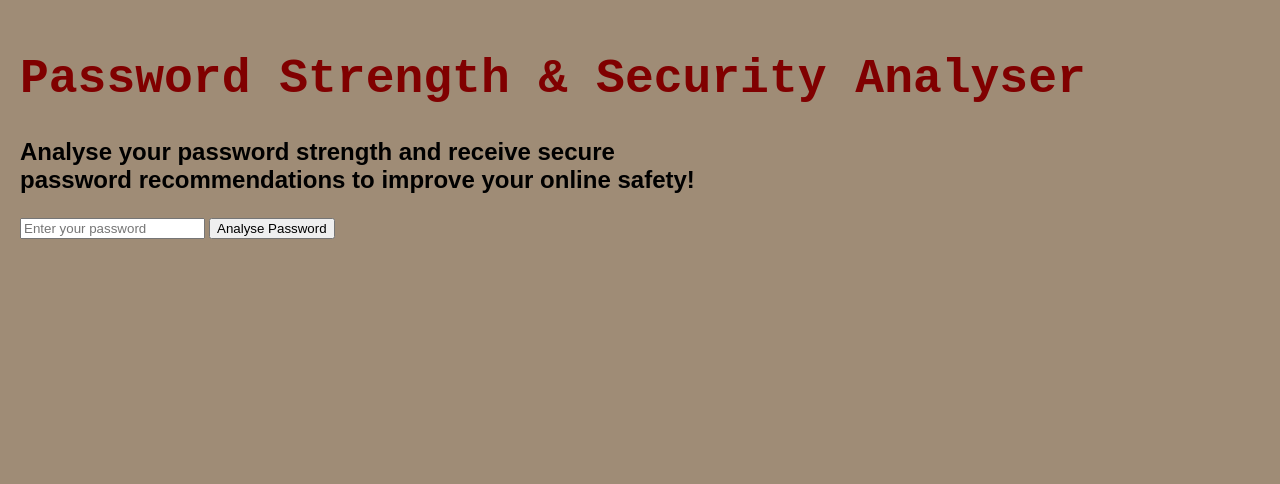
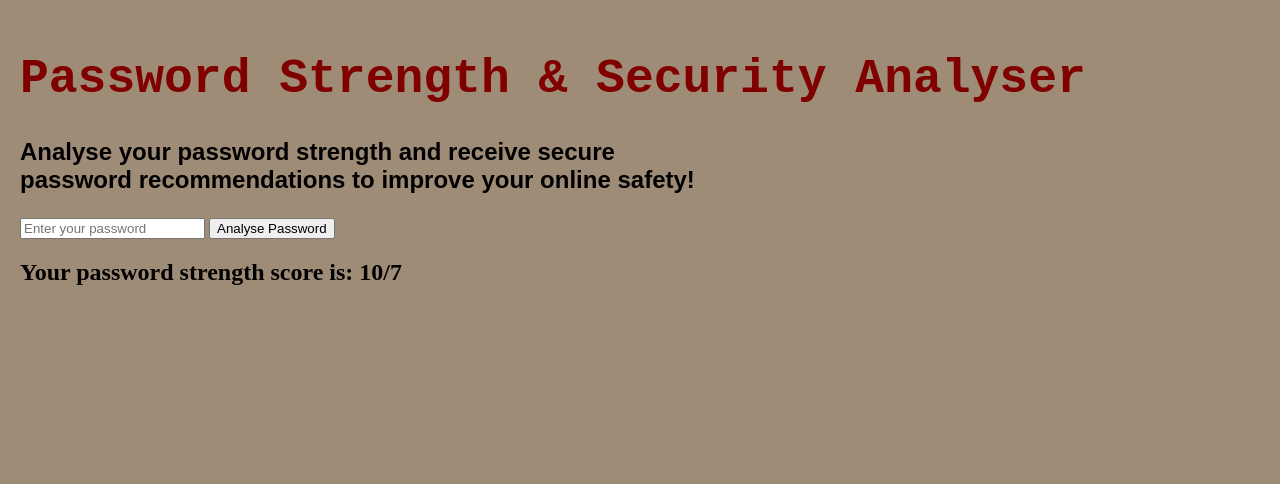
Before and after one commit to eesha-1/password-security-analyser, a Flask app: template templates/index.html in a window 1280 px wide. Shown: the top 484 px of the page. Run offline with Flask 3, Linux system fonts and the light colour scheme; the template is opened without the code that fills it: most values are stand-ins (such as "Sample title", 1, 10 or a date in 2020).

Commit message:
Add password input form and connect it to the Flask backend

```diff
--- a/app.py
+++ b/app.py
@@ -4,10 +4,11 @@ app = Flask(__name__)
 
 @app.route("/", methods=["GET", "POST"])
 def home():
+    score = None
     if request.method == "POST":
         current_password = request.form["password"]
         print(current_password)
-    return render_template("index.html")
+    return render_template("index.html", score=score)
 
 if __name__ == "__main__":
     app.run(debug=True)
--- a/templates/index.html
+++ b/templates/index.html
@@ -14,5 +14,8 @@
         <input type="password" name="password" placeholder="Enter your password">
         <button type="submit">Analyse Password</button>
     </form>
+    {% if score is not none %}
+         <h2>Your password strength score is: {{ score }}/7</h2>
+    {% endif %}
 </body>
 </html>
```
